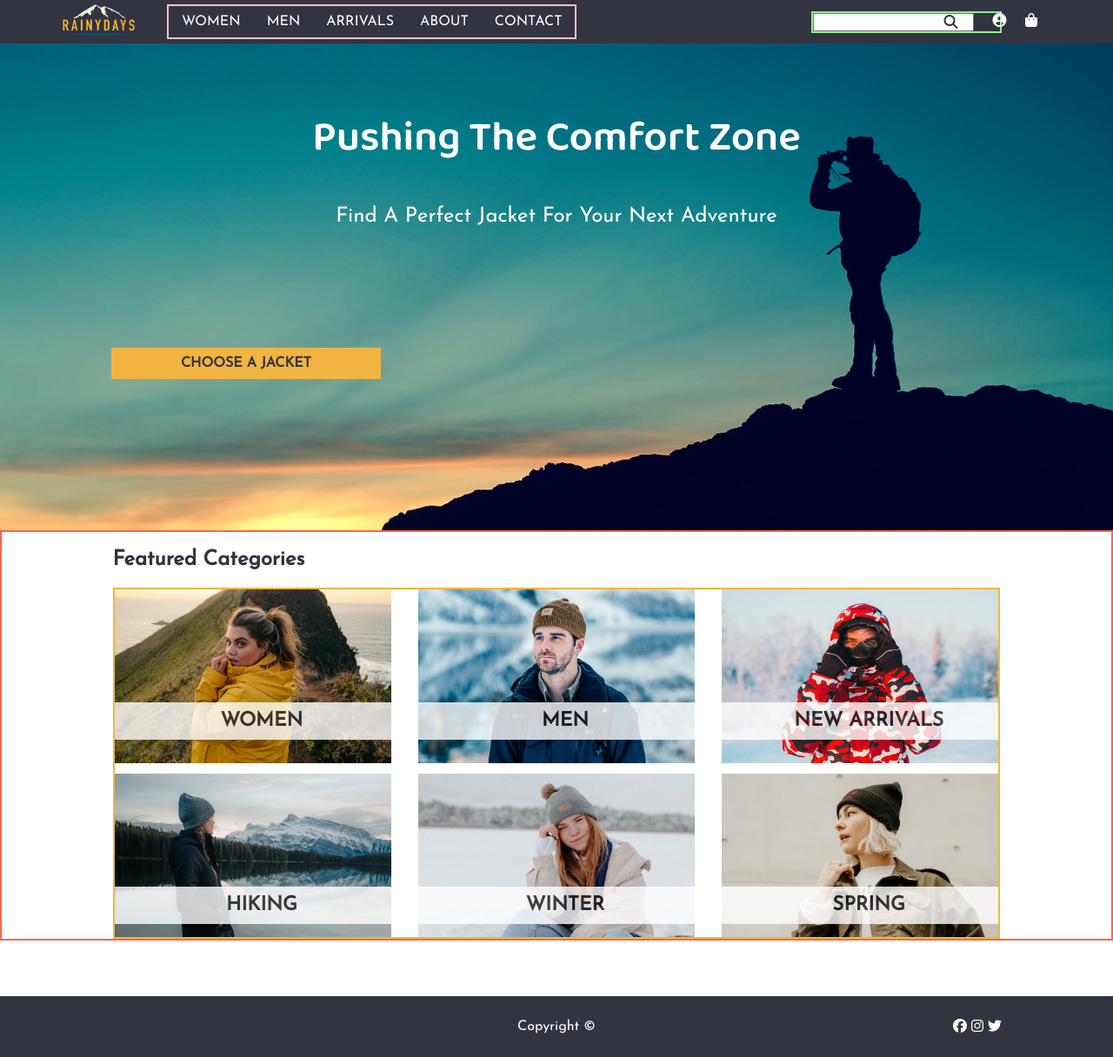
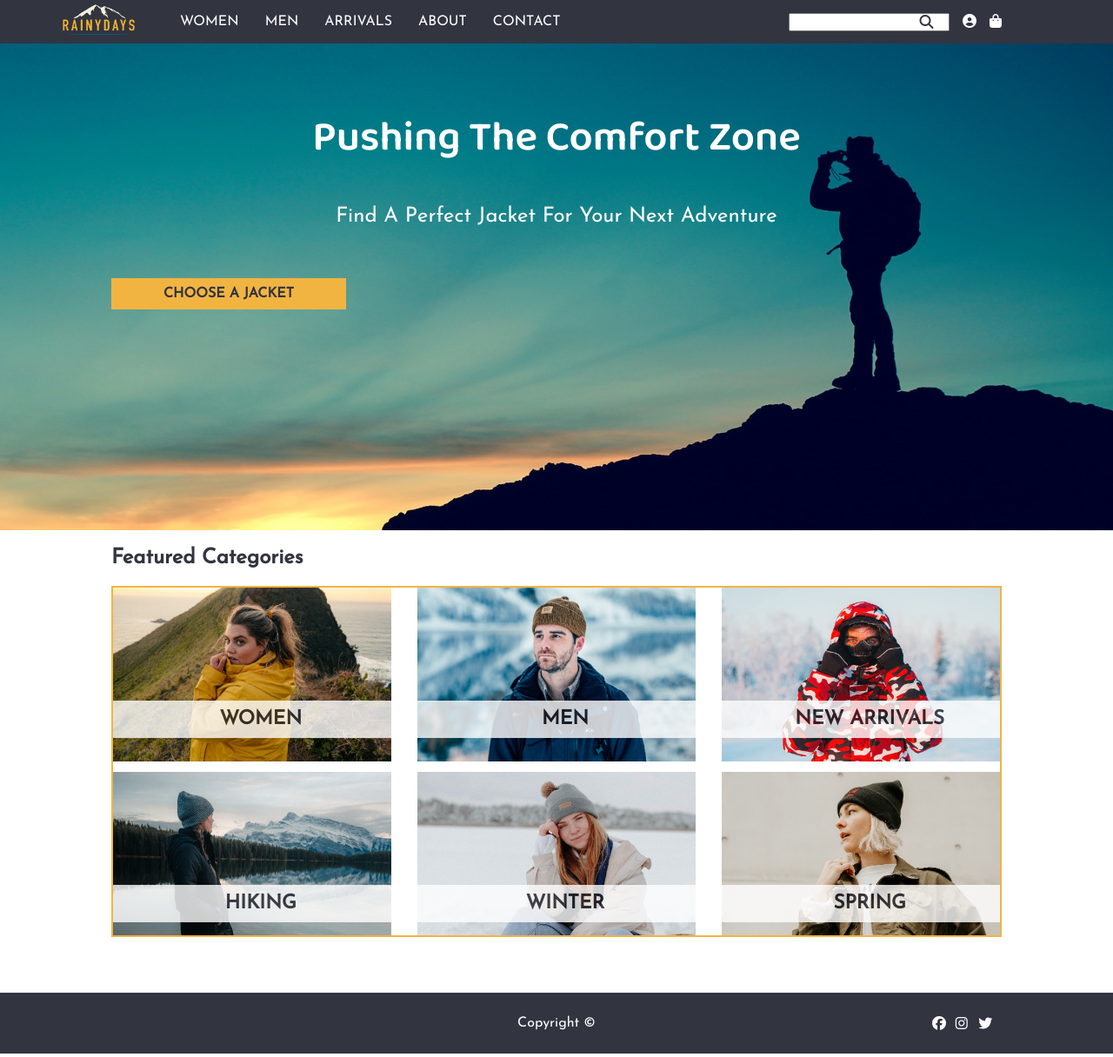
Before and after one commit to MegumiKim/RainyDays, a plain HTML site: page index.html in a window 1280 px wide. Shown: the whole page at 87% size. Drawn offline with Linux system fonts and the light colour scheme.

Commit message:
fix minar changes in home

```diff
--- a/css/styles.css
+++ b/css/styles.css
@@ -42,12 +42,13 @@ footer {
 }
 
 .header-right {
-  border: solid lightgreen 2px;
+  /* border: solid lightgreen 2px; */
   display: flex;
   justify-content: space-between;
   position: absolute;
-  right: 10px;
-  gap: 5px;
+  align-items: center;
+  right: 8%;
+  gap: 15px;
 }
 
 nav,
@@ -61,7 +62,7 @@ nav,
   position: absolute;
   top: 42px;
   left: 0px;
-  padding: 5px;
+  /* padding: 5px; */
   background-color: #323440;
   z-index: 100;
 }
@@ -69,7 +70,7 @@ nav,
 #hamburger-icon {
   order: -1;
   position: absolute;
-  left: 5%;
+  left: 10%;
 }
 
 nav a {
@@ -114,8 +115,17 @@ nav a:hover {
   padding-top: 0%;
 }
 .social-media {
+  display: flex;
   position: absolute;
+  min-width: 80px;
   right: 10%;
+  /* border: antiquewhite solid 2px; */
+}
+
+.social-media > * {
+  max-width: 100%;
+  min-height: 100%;
+  flex: 1;
 }
 
 /* welcome */
@@ -163,15 +173,15 @@ nav a:hover {
 .cta-welcome {
   position: absolute;
   top: 60%;
-  padding: 10px 80px;
+  padding: 10px 60px;
 }
 
 /* featured categories */
 
 .featured_categories {
   margin: auto;
-  border: solid tomato 2px;
-  overflow-y: auto;
+  /* border: solid tomato 2px; */
+  /* overflow-y: auto; */
 }
 
 .featured_grid {
@@ -251,7 +261,6 @@ nav a:hover {
 
   .header-right {
     right: 10%;
-    gap: 10%;
   }
 }
 
@@ -268,7 +277,8 @@ nav a:hover {
     display: flex;
     flex-direction: row;
     justify-content: space-around;
-    border: solid pink 2px;
+    align-items: center;
+    /* border: solid pink 2px; */
   }
 
   /* nav a {
@@ -297,7 +307,7 @@ nav a:hover {
 
   .cta-welcome {
     position: absolute;
-    top: 50%;
+    top: 40%;
     left: 10%;
   }
 
```
Also changed, not shown: 1 other file.
